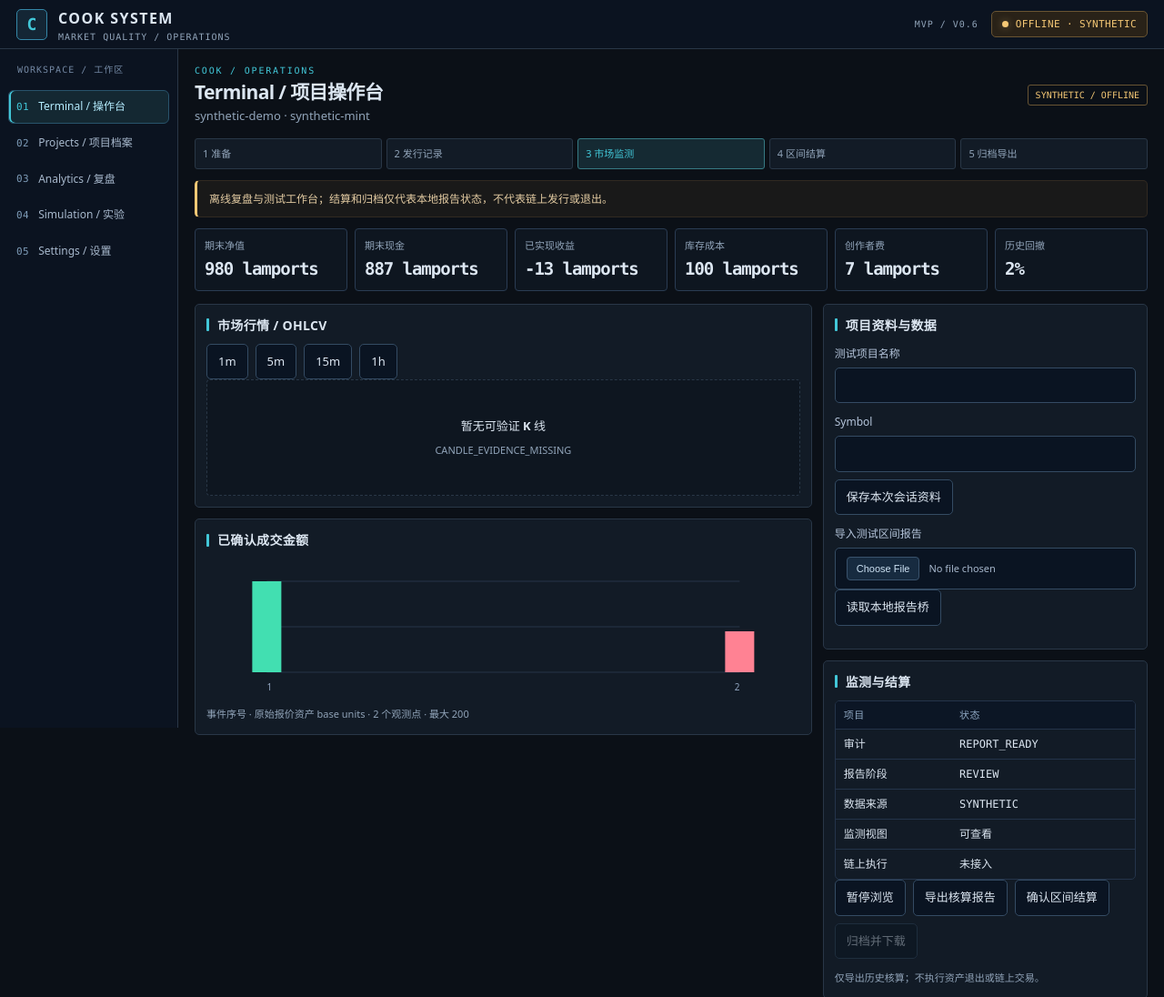
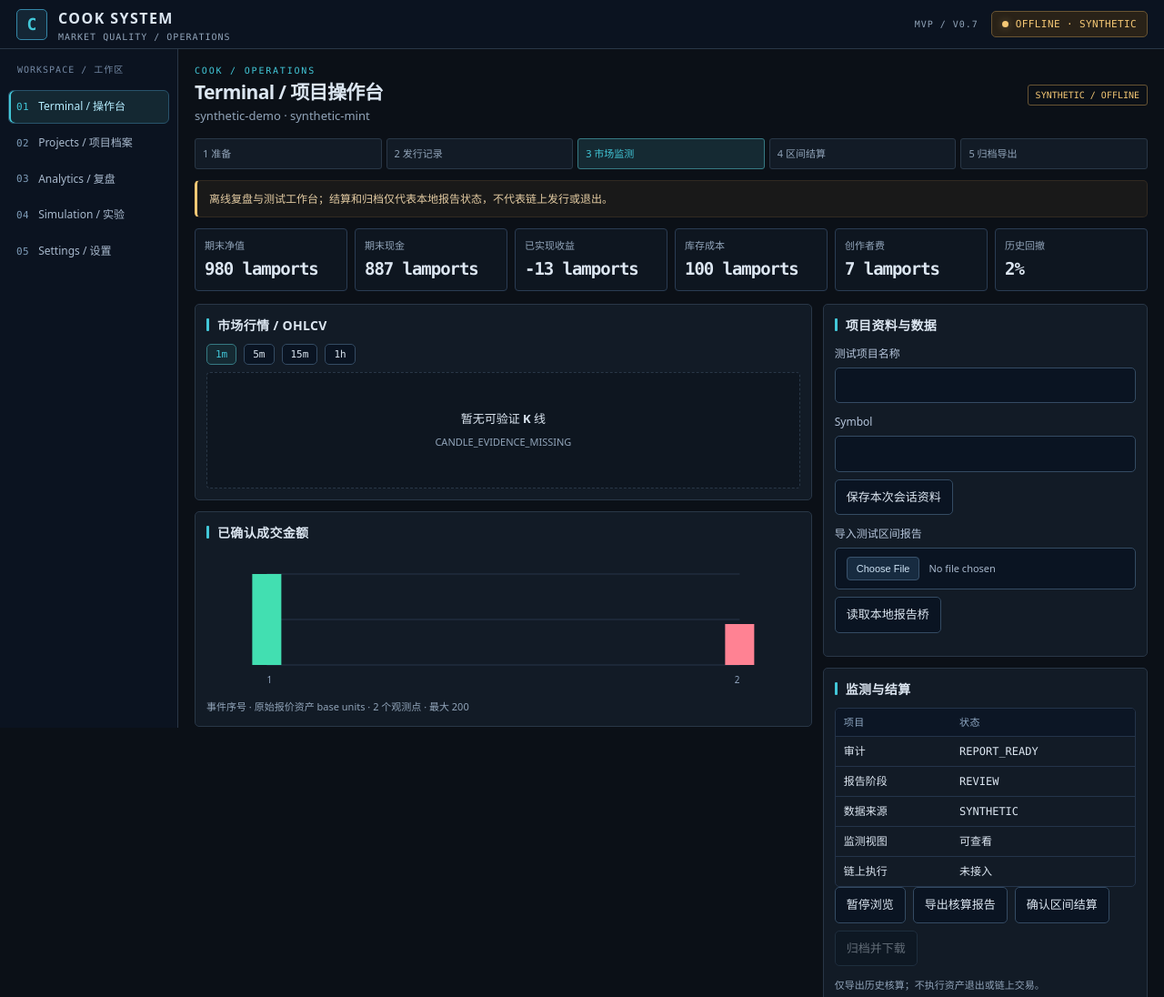
Before and after one commit to dinnelthai/cook-system, a website with bundled scripts: page web/index.html in a window 1280 px wide. Shown: the top 1096 px of the page at 91% size. Built offline with nearby package versions, Linux system fonts and the light colour scheme.

Commit message:
Style V0.7 historical candle interval controls

```diff
--- a/web/index.html
+++ b/web/index.html
@@ -36,7 +36,9 @@ main{max-width:none}.terminal-heading{min-height:48px}.source-chip{color:var(--a
 .terminal-tabs{display:flex;gap:4px;overflow:auto;border-bottom:1px solid var(--line);margin-bottom:12px;padding-bottom:8px}.terminal-tabs button{white-space:nowrap;border-color:transparent;background:transparent;color:var(--muted);padding:7px 12px}.terminal-tabs button[aria-pressed=true]{color:var(--cyan);background:#16303a;border-color:#28535d}.tab-content{min-height:150px}
 main[data-page=terminal] .stats{grid-template-columns:repeat(auto-fit,minmax(125px,1fr))}main[data-page=terminal] .terminal-grid{grid-template-columns:minmax(0,1.9fr) minmax(280px,1fr)}main[data-page=terminal] #terminal-meta button{margin-top:8px}
 @media(max-width:900px){main[data-page=terminal] .terminal-grid{grid-template-columns:1fr}.lifecycle{grid-template-columns:repeat(3,minmax(0,1fr))}}
+
+.ohlcv-chart{display:block;width:100%;height:215px}.candle-controls{margin-bottom:8px}.candle-controls button{padding:4px 9px;font:11px var(--mono)}.candle-controls button[aria-pressed=true]{color:var(--cyan);border-color:#367a83;background:#152a33}#terminal-local-load{margin-top:8px}
 </style></head>
-<body><header><div class="brand"><div class="brand-mark" aria-hidden="true">C</div><div><h1>COOK SYSTEM</h1><div class="brand-sub">MARKET QUALITY / OPERATIONS</div></div></div><div class="header-meta"><span class="build">MVP / V0.6</span><span class="tag">OFFLINE · SYNTHETIC</span></div></header>
+<body><header><div class="brand"><div class="brand-mark" aria-hidden="true">C</div><div><h1>COOK SYSTEM</h1><div class="brand-sub">MARKET QUALITY / OPERATIONS</div></div></div><div class="header-meta"><span class="build">MVP / V0.7</span><span class="tag">OFFLINE · SYNTHETIC</span></div></header>
 <div class="layout"><nav aria-label="页面导航" id="nav"></nav><main id="main"><p class="notice">正在初始化工作台。如果此提示持续存在，请检查浏览器 Console 和 Network 中的模块加载错误。</p></main></div>
 <script type="module" src="/web/app.mjs"></script></body></html>
```
